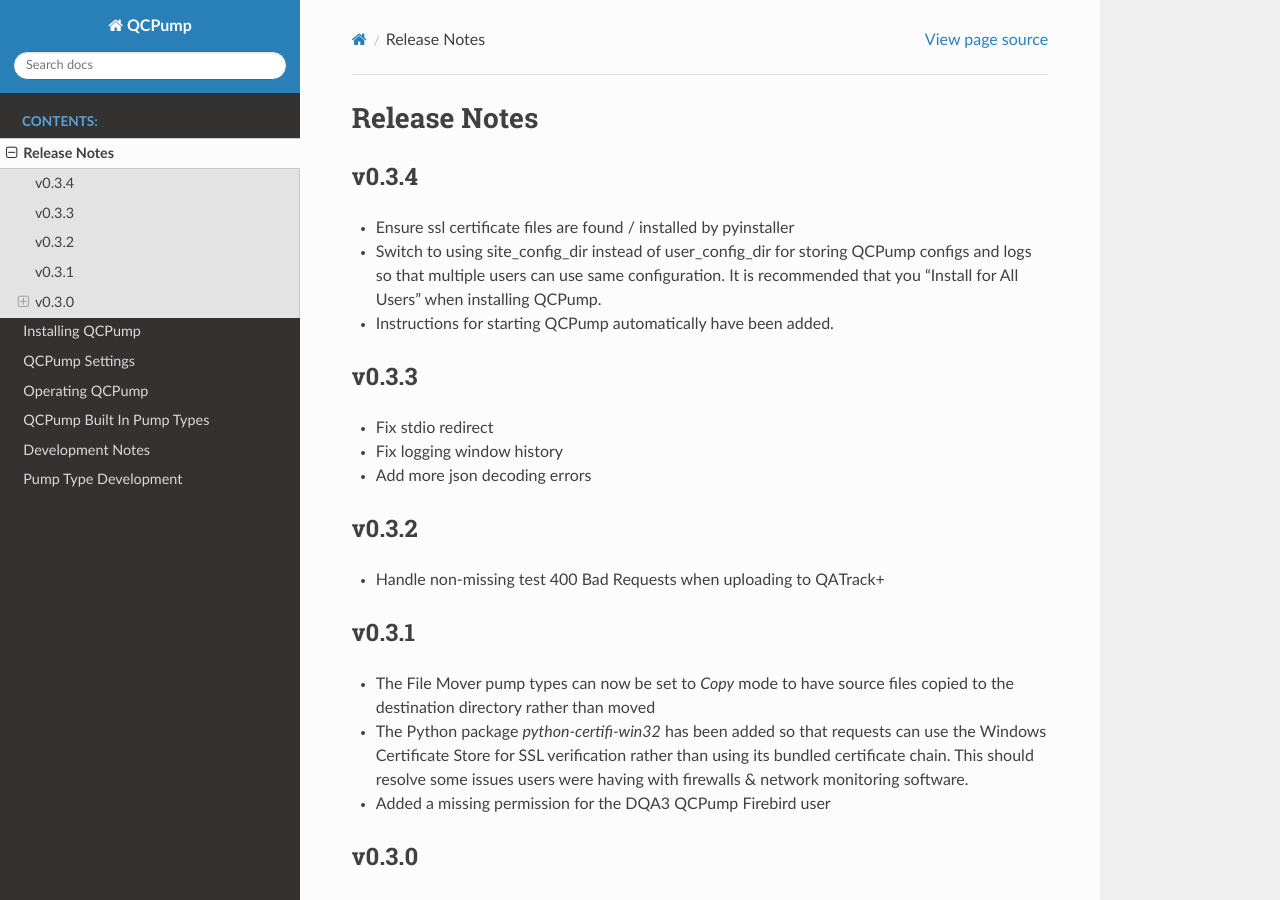
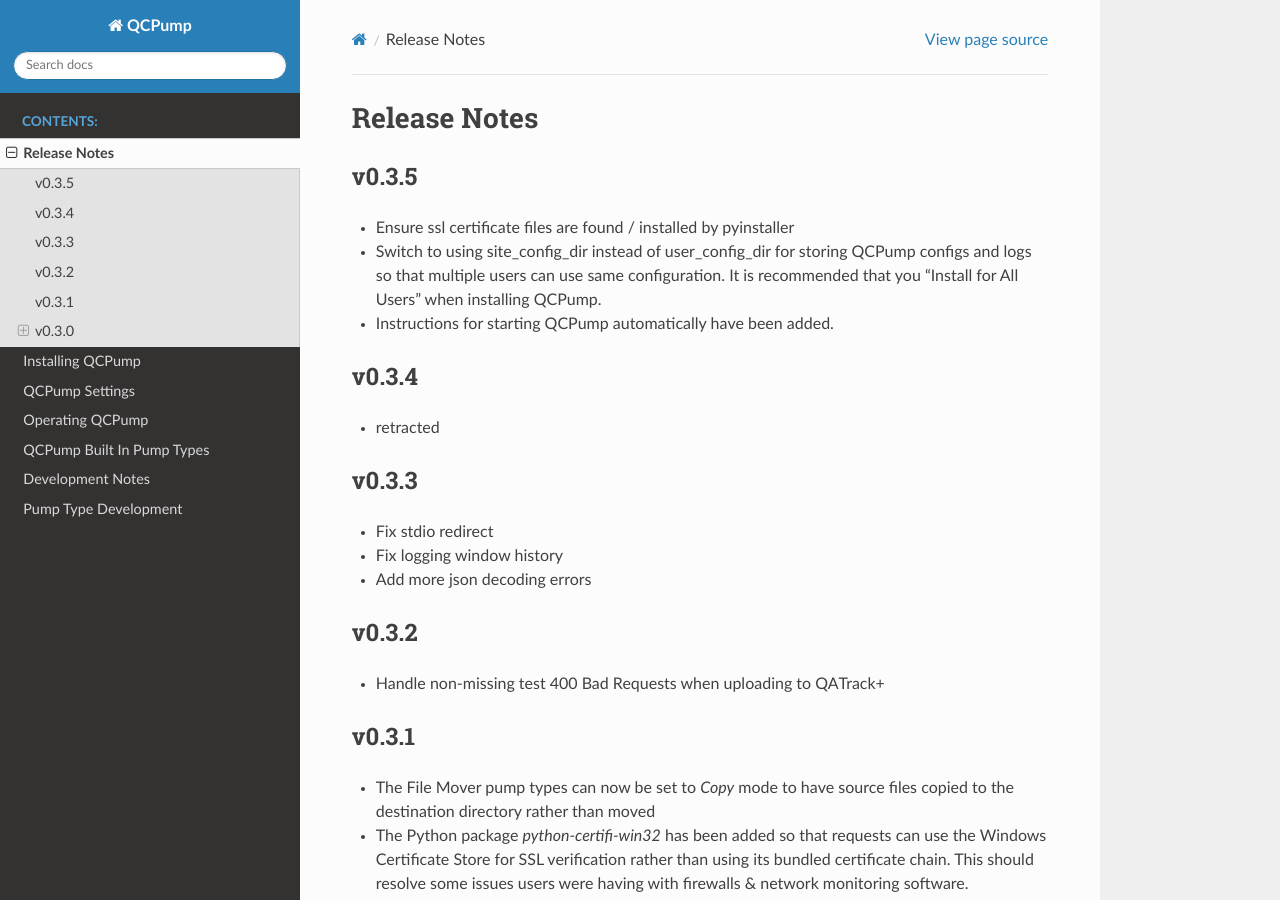
Before and after one commit to qatrackplus/qcpump, a Sphinx documentation site: the page built from docs/release_notes.rst, in a window 1280 px wide and 900 px high. Built offline with Sphinx 7.4.7 and the Read the Docs theme 2.0.0, drawn with Linux system fonts in a browser that asks for light colours.

Commit message:
cleanup patch_cert and re-release

```diff
--- a/docs/install.rst
+++ b/docs/install.rst
@@ -10,7 +10,7 @@
 .....................................
 
 On Windows platforms please download the `QCPump Installer
-<https://github.com/qatrackplus/qcpump/raw/master/installer/qcpump-setup-0.3.4.exe>`_.
+<https://github.com/qatrackplus/qcpump/raw/master/installer/qcpump-setup-0.3.5.exe>`_.
 Download and run the installer following the prompts.  You may choose to
 install for the current user only, or all users on this system.
 
--- a/docs/release_notes.rst
+++ b/docs/release_notes.rst
@@ -3,7 +3,7 @@
 Release Notes
 =============
 
-v0.3.4
+v0.3.5
 ------
 
 * Ensure ssl certificate files are found / installed by pyinstaller
@@ -11,6 +11,11 @@
   configs and logs so that multiple users can use same configuration. It is
   recommended that you "Install for All Users" when installing QCPump.
 * Instructions for starting QCPump automatically have been added.
+
+v0.3.4
+------
+
+* retracted
 
 v0.3.3
 ------
--- a/setup.py
+++ b/setup.py
@@ -16,7 +16,7 @@
     "wxPython<4.2.0",
 ]
 
-__version__ = '0.3.4'
+__version__ = '0.3.5'
 
 
 setup(
```
Also changed, not shown: patch_certs.py (+1 -60 lines), 4 other files.
